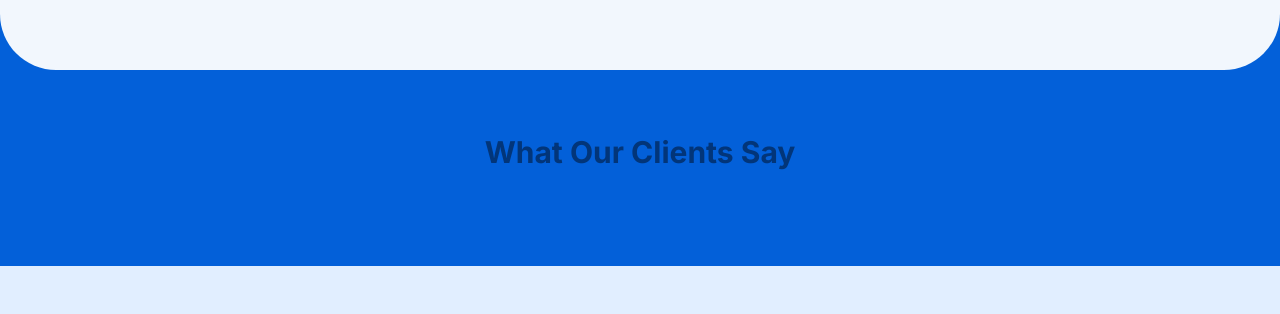
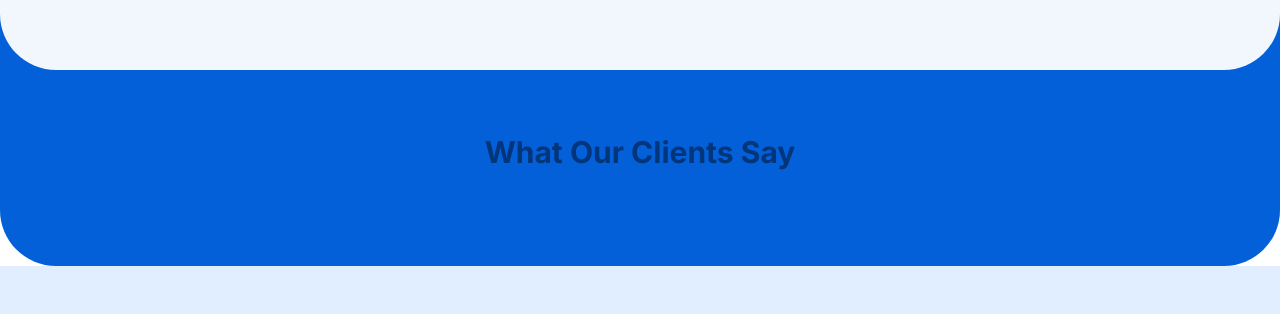
Before and after one commit to rt885/cuidana, a Next.js app: page / in a window 1280 px wide. Shown: the part 2124-2438 px from the top of the page. Built offline with nearby package versions, Linux system fonts and the light colour scheme.

Commit message:
feat: update TestimonialSection styles for improved layout and design

```diff
--- a/src/components/TestimonialSection.js
+++ b/src/components/TestimonialSection.js
@@ -1,15 +1,18 @@
-
 const TestimonialSection = () => {
   return (
-    <section className="bg-accent-background py-16">
-      <div className="container mx-auto px-4">
-        <h2 className="text-3xl font-bold text-center mb-8 text-primary-text">What Our Clients Say</h2>
-        <div className="grid grid-cols-1 md:grid-cols-2 lg:grid-cols-3 gap-8">
-          {/* Testimonial cards will go here */}
+    <section className="bg-secondary-background rounded-b-[56px]">
+      <div className="bg-accent-background py-16 rounded-b-[56px]">
+        <div className="container mx-auto px-4">
+          <h2 className="text-3xl font-bold text-center mb-8 text-primary-text">
+            What Our Clients Say
+          </h2>
+          <div className="grid grid-cols-1 md:grid-cols-2 lg:grid-cols-3 gap-8">
+            {/* Testimonial cards will go here */}
+          </div>
         </div>
       </div>
     </section>
   );
-}
+};
 
 export default TestimonialSection;
```
